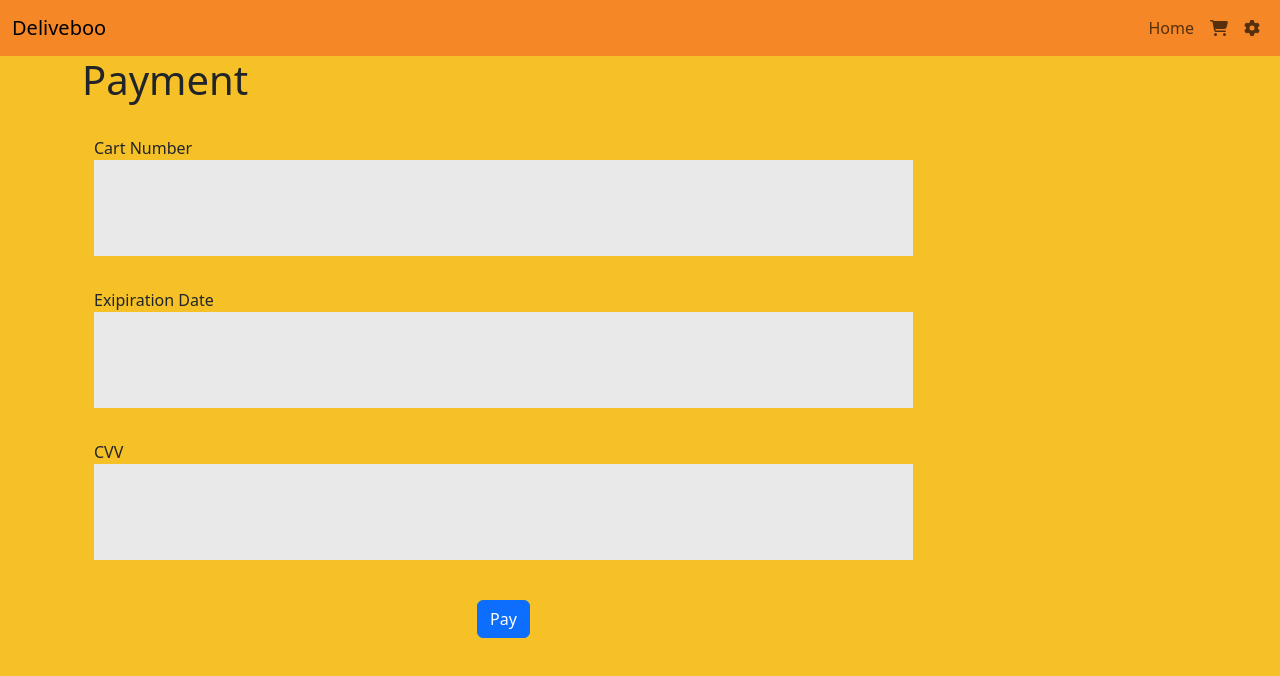
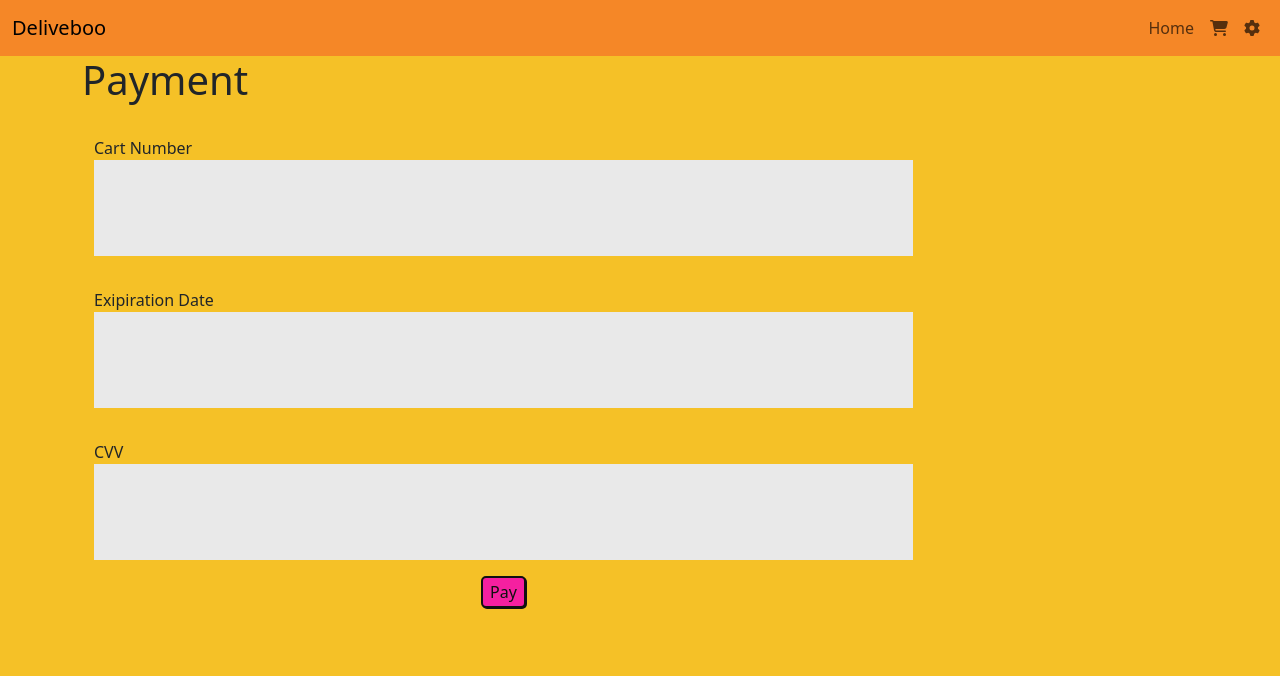
Before and after one commit to TartagliaFilippo/my-project-deliveboo-front, a Vue app: page /payment in a window 1280 px wide. Shown: the top 676 px of the page. Built offline with nearby package versions, Linux system fonts and the light colour scheme; no server answers.

Commit message:
edit style

```diff
--- a/src/components/pages/PaymentPage.vue
+++ b/src/components/pages/PaymentPage.vue
@@ -124,7 +124,7 @@ export default {
             </div>
 
             <div class="text-center">
-              <button type="submit" class="btn btn-primary mt-4">Pay</button>
+              <button type="submit" class="button-pay">Pay</button>
             </div>
           </form>
         </div>
@@ -139,10 +139,23 @@ export default {
 .wrapper-payment {
   background-color: var(--bg-primary);
   min-height: 100vh;
-
   .form-group > div {
     background-color: var(--bg-white);
     height: 6rem;
+    padding: 1rem 2rem;
+  }
+  .button-pay {
+    border: 2px solid var(--bg-black);
+    padding: 2px 7px;
+    border-radius: 5px;
+    background-color: var(--bg-primary-900);
+    color: var(--bg-black);
+    box-shadow: 1px 1px var(--bg-black);
+    cursor: pointer;
+    &:hover {
+      background-color: var(--bg-white);
+      font-weight: bold;
+    }
   }
 }
 </style>
```
